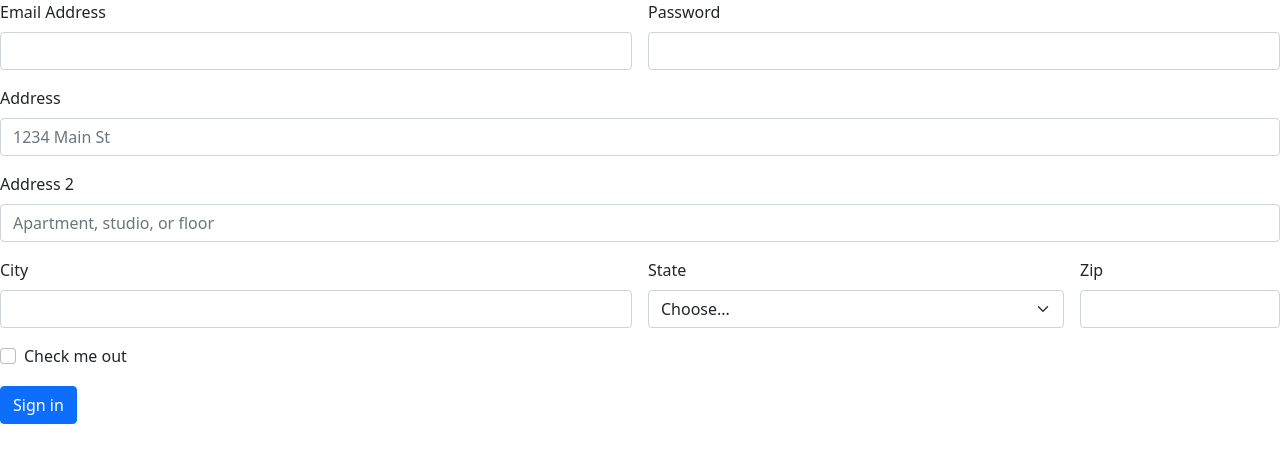
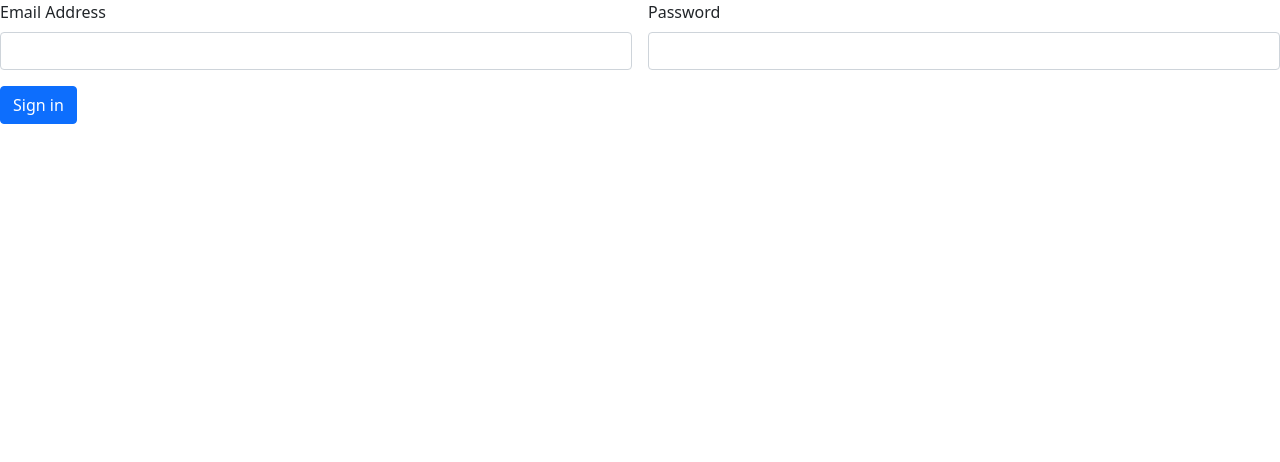
Before and after one commit to hashwanthk/hashwanthk.github.io, a plain HTML site: page index.html in a window 1280 px wide. Drawn offline with nearby package versions, Linux system fonts and the light colour scheme.

Commit message:
Update index.html

```diff
--- a/index.html
+++ b/index.html
@@ -18,37 +18,6 @@
     <input type="password" class="form-control" id="inputPassword4">
   </div>
   <div class="col-12">
-    <label for="inputAddress" class="form-label">Address</label>
-    <input type="text" class="form-control" id="inputAddress" placeholder="1234 Main St">
-  </div>
-  <div class="col-12">
-    <label for="inputAddress2" class="form-label">Address 2</label>
-    <input type="text" class="form-control" id="inputAddress2" placeholder="Apartment, studio, or floor">
-  </div>
-  <div class="col-md-6">
-    <label for="inputCity" class="form-label">City</label>
-    <input type="text" class="form-control" id="inputCity">
-  </div>
-  <div class="col-md-4">
-    <label for="inputState" class="form-label">State</label>
-    <select id="inputState" class="form-select">
-      <option selected>Choose...</option>
-      <option>...</option>
-    </select>
-  </div>
-  <div class="col-md-2">
-    <label for="inputZip" class="form-label">Zip</label>
-    <input type="text" class="form-control" id="inputZip">
-  </div>
-  <div class="col-12">
-    <div class="form-check">
-      <input class="form-check-input" type="checkbox" id="gridCheck">
-      <label class="form-check-label" for="gridCheck">
-        Check me out
-      </label>
-    </div>
-  </div>
-  <div class="col-12">
     <button type="submit" class="btn btn-primary">Sign in</button>
   </div>
 </form>
```
